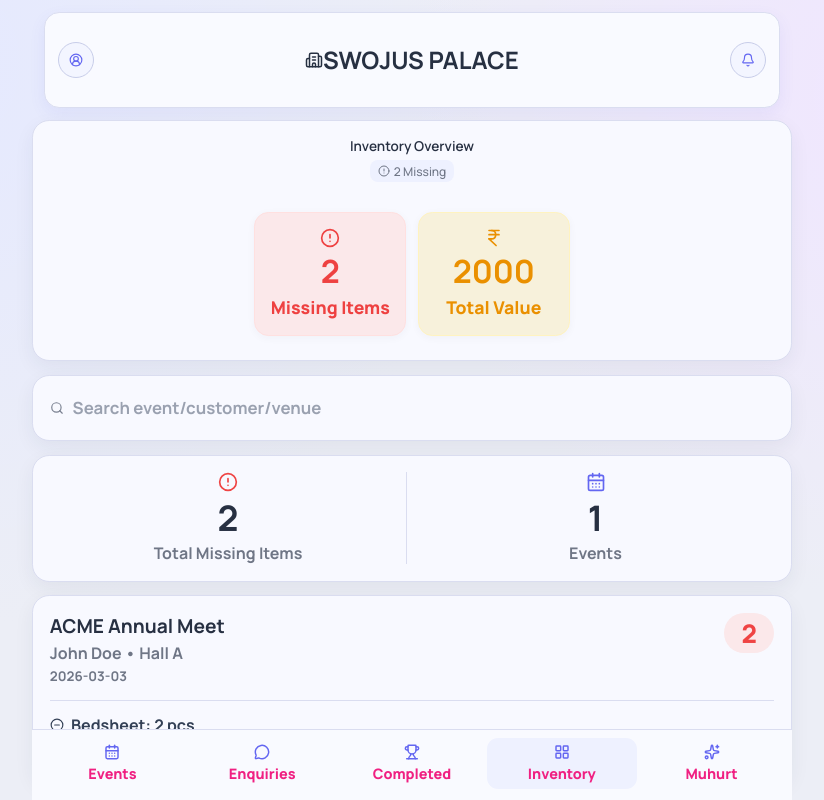
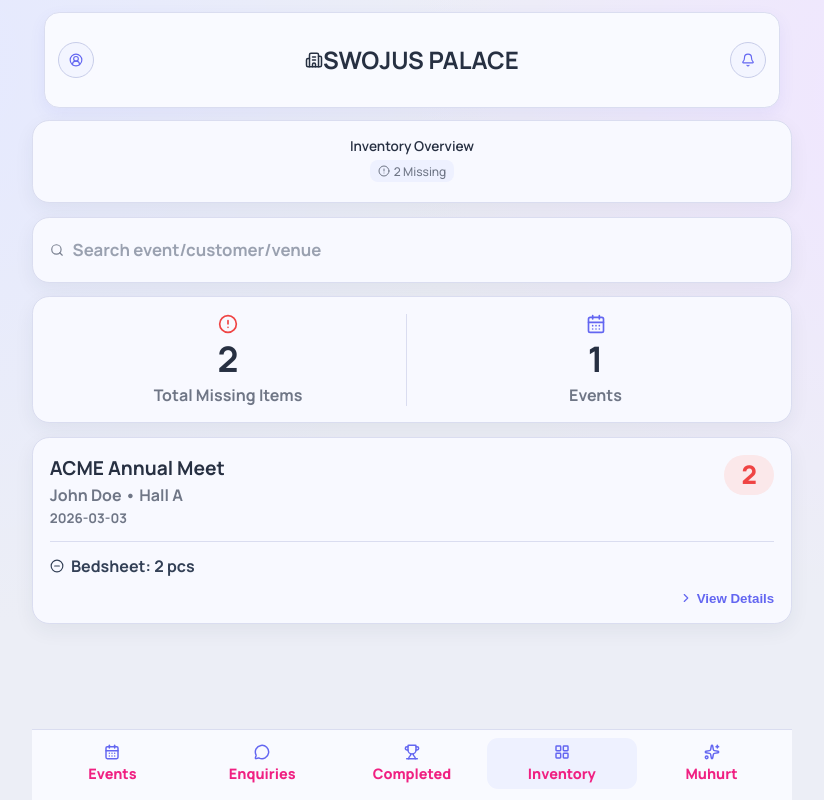
Before and after one commit to yuvrajakhade/event-booking-wireframe, a React (Vite) app: page /inventory in a window 1280 px wide. Both pictures are taken after typing "name@example.com", "Sample123" into the empty fields and a click on the button "Sign In". Shown: the whole page, without its empty margins (228-1052 px from the left). Built offline with nearby package versions, Linux system fonts and the light colour scheme.

Commit message:
Cleanup: removed build output folders and unnecessary files

```diff
--- a/web-src/pages/InventoryOverviewScreen.tsx
+++ b/web-src/pages/InventoryOverviewScreen.tsx
@@ -23,10 +23,7 @@ export function InventoryOverviewScreen() {
       ? 0
       : Math.round(((totalPlanned - totalMissing) / totalPlanned) * 100);
 
-  const totalValue = allItems.reduce(
-    (sum, item) => sum + item.plannedQty * (item.rate ?? 0),
-    0,
-  );
+  // Removed totalValue calculation
 
   const missingByEvent = mockEvents
     .map((event) => {
@@ -62,18 +59,7 @@ export function InventoryOverviewScreen() {
             {totalMissing} Missing
           </span>
         </div>
-        <div className="metric-grid">
-          <article className="metric-card metric-danger">
-            <AlertCircle size={20} />
-            <strong>{totalMissing}</strong>
-            <span>Missing Items</span>
-          </article>
-          <article className="metric-card metric-warning">
-            <IndianRupee size={20} />
-            <strong>{totalValue}</strong>
-            <span>Total Value</span>
-          </article>
-        </div>
+        {/* Removed metric-grid cards for Missing Items and Total Value */}
       </header>
 
       <div className="search-row card">
--- a/web-src/styles/_components.css
+++ b/web-src/styles/_components.css
@@ -23,42 +23,7 @@
   margin: 1.2rem 0 0.5rem 0;
   flex-wrap: wrap;
 }
-.metric-card {
-  display: flex;
-  flex-direction: column;
-  align-items: center;
-  justify-content: center;
-  min-width: 120px;
-  min-height: 90px;
-  padding: 1rem 1.2rem 0.8rem 1.2rem;
-  border-radius: 1rem;
-  background: #f8faff;
-  box-shadow: 0 2px 8px rgba(39, 48, 66, 0.04);
-  font-size: 1.1rem;
-  font-weight: 500;
-  text-align: center;
-  gap: 0.3rem;
-}
-.metric-danger {
-  background: #fff5f5;
-  color: #e53935;
-  border: 1.5px solid #ffe0e0;
-}
-.metric-warning {
-  background: #fffbe7;
-  color: #bfa100;
-  border: 1.5px solid #fff3c0;
-}
-.metric-card strong {
-  font-size: 2rem;
-  font-weight: 700;
-  margin: 0.1rem 0;
-}
-.metric-card span {
-  font-size: 1rem;
-  font-weight: 500;
-  margin-top: 0.1rem;
-}
+/* Removed .metric-card, .metric-danger, .metric-warning and related styles */
 @media (max-width: 600px) {
   .metric-grid {
     flex-direction: column;
```
